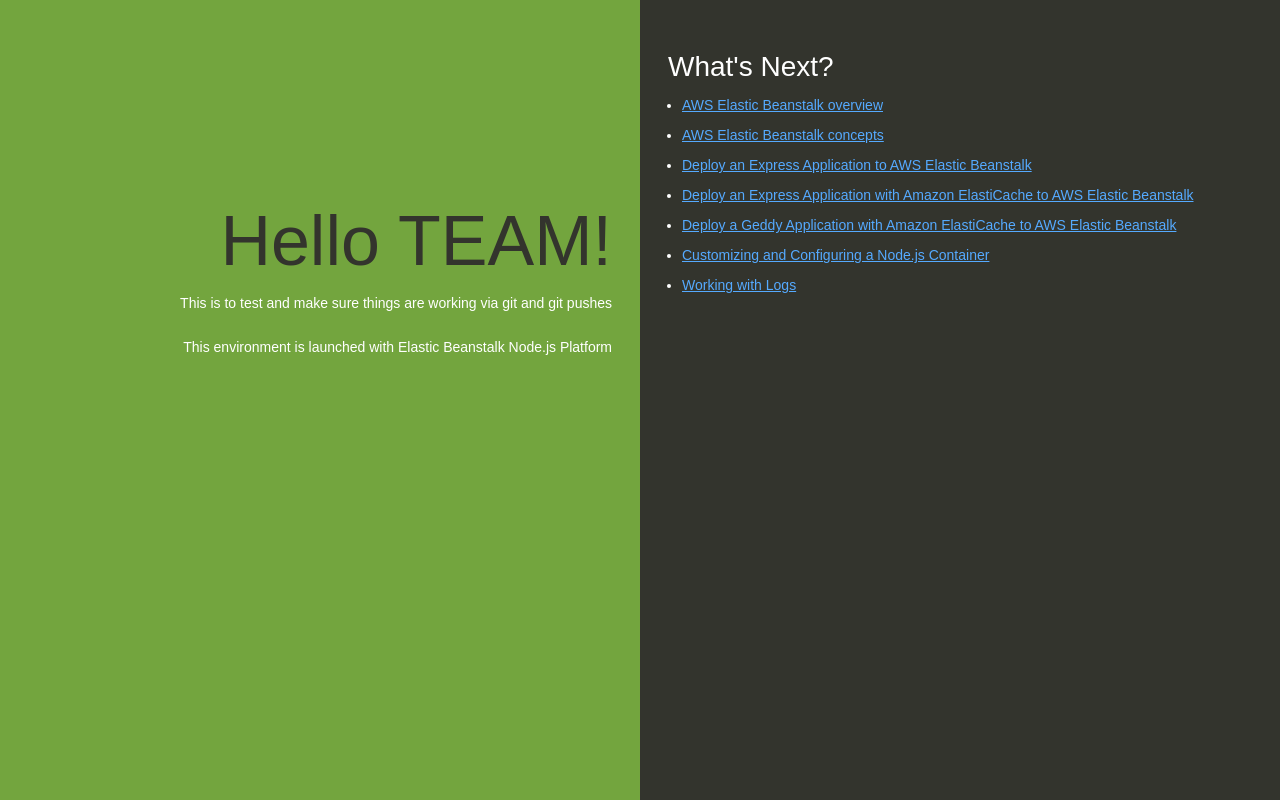
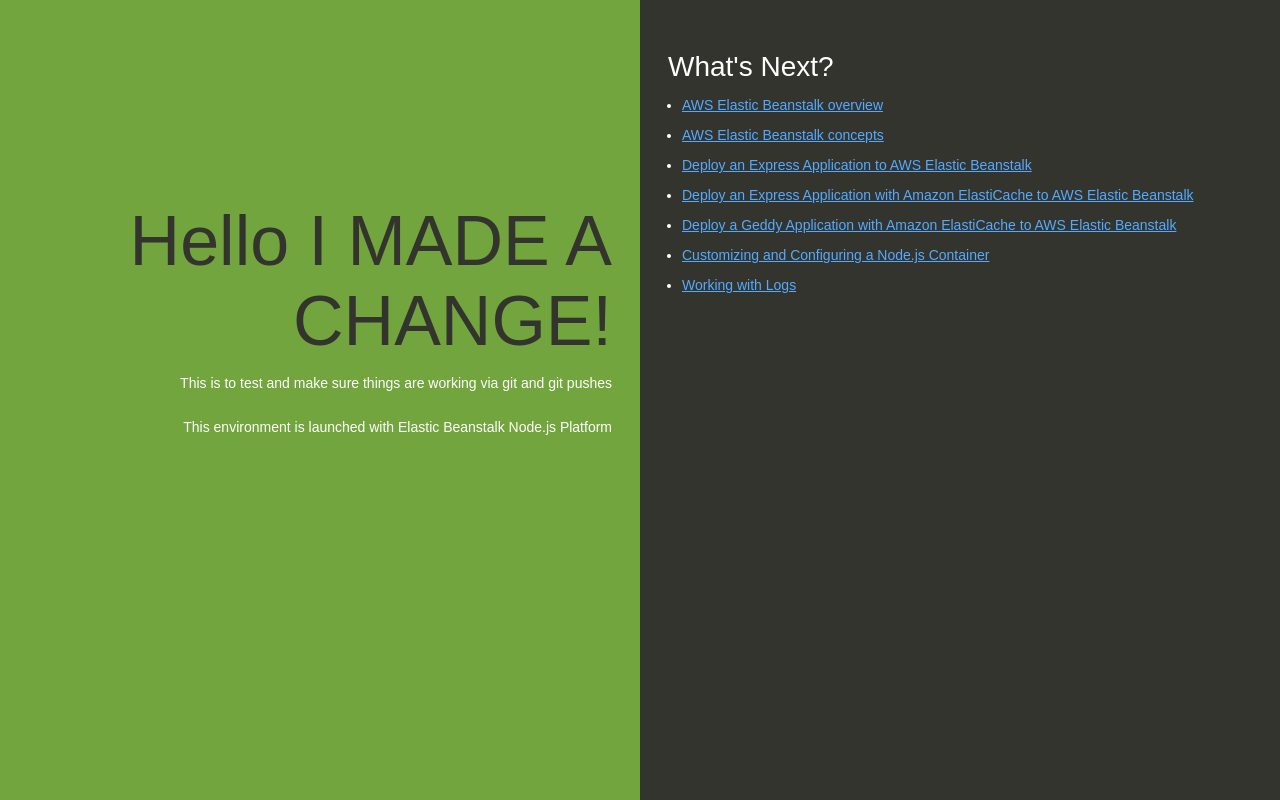
Before and after one commit to Sillyblob/TestApp, a website: page index.html in a window 1280 px wide. Drawn offline with Linux system fonts and the light colour scheme.

Commit message:
Made a change

```diff
--- a/index.html
+++ b/index.html
@@ -74,7 +74,7 @@
   </head>
   <body>
     <div class="textColumn">
-      <h1>Hello TEAM!</h1>
+      <h1>Hello I MADE A CHANGE!</h1>
       <p>This is to test and make sure things are working via git and git pushes</p>
       <p>This environment is launched with Elastic Beanstalk Node.js Platform</p>
     </div>
```
